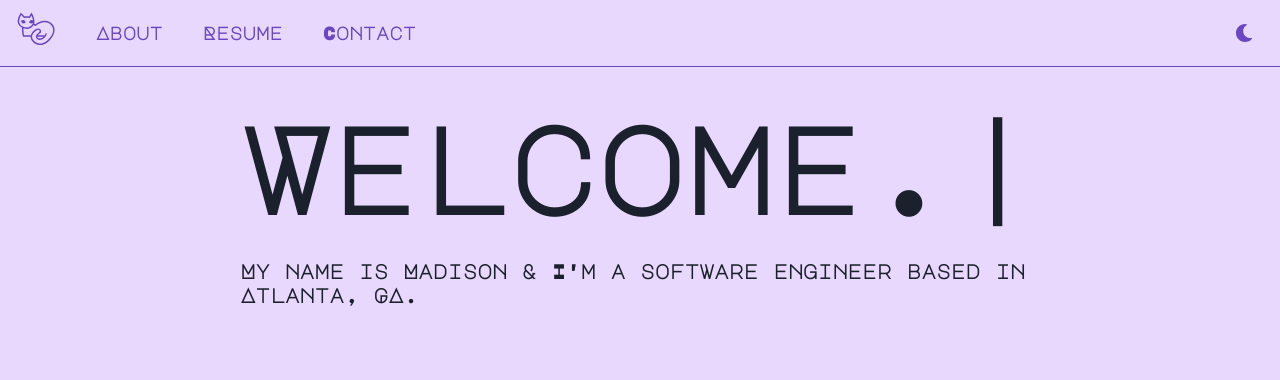
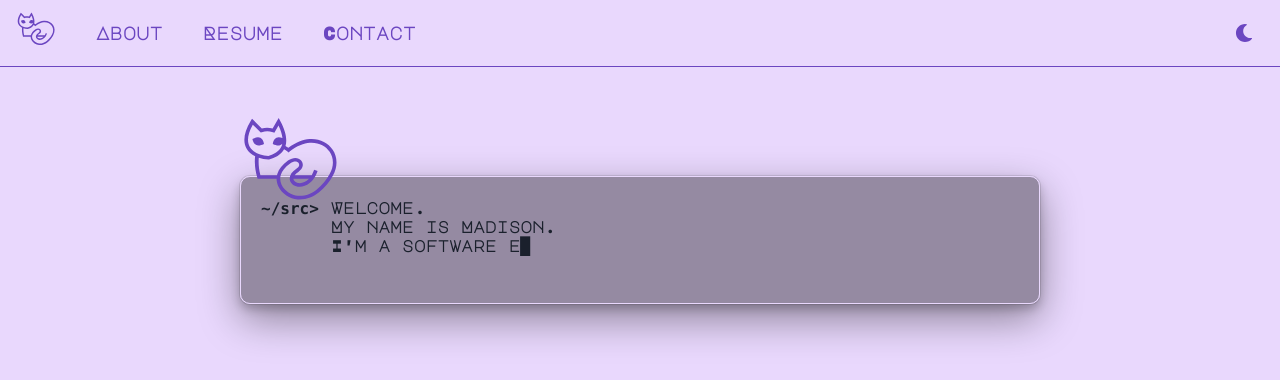
Before and after one commit to madisongrams/portfolio, a React (Create React App) app: page / in a window 1280 px wide. Shown: the top 380 px of the page. Built offline with nearby package versions, Linux system fonts and the light colour scheme.

Commit message:
styling home page

```diff
--- /dev/null
+++ b/src/components/Terminal.tsx
@@ -0,0 +1,49 @@
+import React from "react";
+import { VStack, Heading, Flex, Box, Text } from "@chakra-ui/react";
+import { TypeAnimation } from "react-type-animation";
+
+import "../static/custom-cursor.css";
+
+export default function Terminal() {
+  return (
+    <Flex
+      position="relative"
+      flexDirection="row"
+      bg="blackAlpha.500"
+      paddingBottom="10"
+      paddingLeft="5"
+      height={"8rem"}
+      textAlign={"left"}
+      width="50rem"
+      alignItems="flex-end"
+      borderRadius={10}
+      borderWidth="1px"
+      borderColor={"purple.100"}
+      boxShadow="dark-lg"
+      marginTop={"4.3rem"}
+    >
+      <Box justifySelf="start" marginRight={3} height="4rem">
+        <Heading size={{ base: "2xl", md: "sm" }} fontFamily="mono">
+          {"~/src>"}
+        </Heading>
+      </Box>
+
+      <Box width="40rem" height="4rem">
+        <Heading size={{ base: "2xl", md: "sm" }}>
+          <TypeAnimation
+            sequence={[
+              500,
+              "Welcome. \n My name is Madison. \n I'm a software engineer based in Atlanta, GA.",
+              1000,
+            ]}
+            wrapper="span"
+            cursor={false}
+            speed={{ type: "keyStrokeDelayInMs", value: 100 }}
+            style={{ whiteSpace: "pre-line" }}
+            className="typing"
+          />
+        </Heading>
+      </Box>
+    </Flex>
+  );
+}
--- a/src/routes/Home.tsx
+++ b/src/routes/Home.tsx
@@ -1,25 +1,24 @@
 import React from "react";
-import { VStack, Heading, Flex } from "@chakra-ui/react";
-import { TypeAnimation } from "react-type-animation";
+import { VStack, Flex, useColorModeValue, Icon } from "@chakra-ui/react";
+
+import "../static/custom-cursor.css";
+import Terminal from "../components/Terminal";
+import { GiBlackCat } from "react-icons/gi";
 
 export default function Home() {
+  const color = useColorModeValue("purple.600", "purple.100");
+
   return (
     <Flex>
-      <VStack spacing={8} align="stretch">
-        <Heading size={{ base: "2xl", md: "3xl" }}>
-          <TypeAnimation
-            sequence={["Welcome.", 1000]}
-            wrapper="span"
-            cursor={true}
-            speed={{ type: "keyStrokeDelayInMs", value: 100 }}
-            style={{ fontSize: "2em", display: "inline-block" }}
-          />
-        </Heading>
-        {/* <Logo h="40vmin" pointerEvents="none" /> */}
-        <Heading size="md" textAlign="left">
-          {"My name is Madison & I'm a software engineer based in Atlanta, GA."}
-        </Heading>
-      </VStack>
+      <Icon
+        position="absolute"
+        as={GiBlackCat}
+        boxSize={100}
+        color={color}
+        display="block"
+        zIndex={888}
+      />
+      <Terminal />
     </Flex>
   );
 }
--- /dev/null
+++ b/src/static/custom-cursor.css
@@ -0,0 +1,10 @@
+.typing::after {
+  content: '▊';
+  animation: cursor 1.1s infinite step-start;
+}
+
+@keyframes cursor {
+  50% {
+    opacity: 0;
+  }
+}
```
